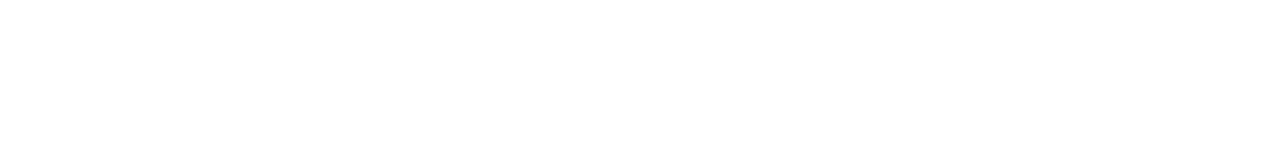
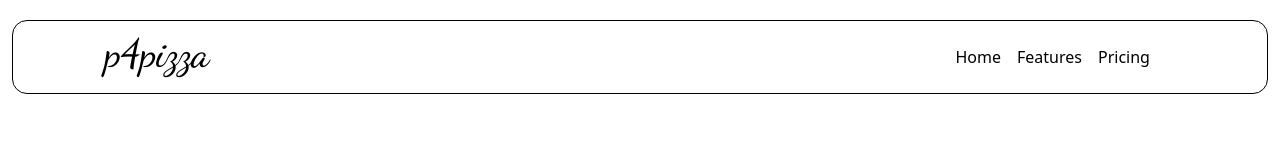
Before and after one commit to ianmwema07/p4pizza, a plain HTML site: page index.html in a window 1280 px wide. Drawn offline with nearby package versions, Linux system fonts and the light colour scheme.

Commit message:
add navigation

```diff
--- a/css/styles.css
+++ b/css/styles.css
@@ -1,4 +1,27 @@
 /* Styling for desktop screens*/
+/* Add a black background color to the top navigation */
+
+@import url('https://fonts.googleapis.com/css2?family=Dancing+Script:wght@400;500;600;700&display=swap');
+#webHeader{
+  font-family: 'Dancing Script', cursive;
+  margin-left: 2em;
+}
+
+#nav-list li a{
+  color: #000000;
+}
+
+.navbar{
+  margin-top: 20px;
+  border:1px solid #000000;
+  border-radius: 15px;
+  background: transparent;
+  color: #000000;
+}
+
+.navbar #navbarText{
+  float:right;
+}
 
 /* Media Query for Mobile Devices */
 @media (max-width: 480px) {
--- a/index.html
+++ b/index.html
@@ -12,6 +12,36 @@
   <script src="scripts/scripts.js"></script>
 </head>
 <body>
-
+  <div class="container-fluid">
+    <div class="section-1">
+      <nav class="navbar navbar-expand-lg">
+        <div class="container-fluid">
+          <div class="col-lg-9">
+            <h1 id="webHeader">p4pizza</h1>
+          </div>
+          <button class="navbar-toggler" type="button" data-bs-toggle="collapse" data-bs-target="#navbarText" aria-controls="navbarText" aria-expanded="false" aria-label="Toggle navigation">
+            <span class="navbar-toggler-icon"></span>
+          </button>
+          <div class="collapse navbar-collapse" id="navbarText">
+            <ul id="nav-list" class="navbar-nav me-auto mb-2 mb-lg-0">
+              <li class="nav-item">
+                <a class="nav-link " aria-current="page" href="#">Home</a>
+              </li>
+              <li class="nav-item">
+                <a class="nav-link" href="#">Features</a>
+              </li>
+              <li class="nav-item">
+                <a class="nav-link" href="#">Pricing</a>
+              </li>
+            </ul>
+          </div>
+        </div>
+      </nav>
+    </div>
+    <div class="section-2"></div>
+    <div class="section-3"></div>
+    <div class="section-4"></div>
+    <div class="section-5"></div>
+  </div>
 </body>
 </html>
```
